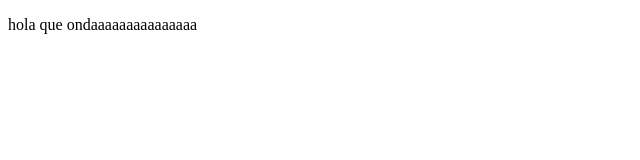
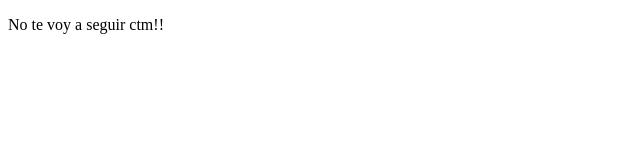
Before and after one commit to Mahelix/ProjectPrework, a plain HTML site: page index.html in a window 1280 px wide. Shown: the full height of the page, 0-640 px from the left. Drawn offline with Linux system fonts and the light colour scheme.

```diff
--- a/index.html
+++ b/index.html
@@ -7,7 +7,7 @@
 </head>
 <body>
     <p>
-        hola que ondaaaaaaaaaaaaaaa
+        No te voy a seguir ctm!!
     </p>
 </body>
 </html>
```
